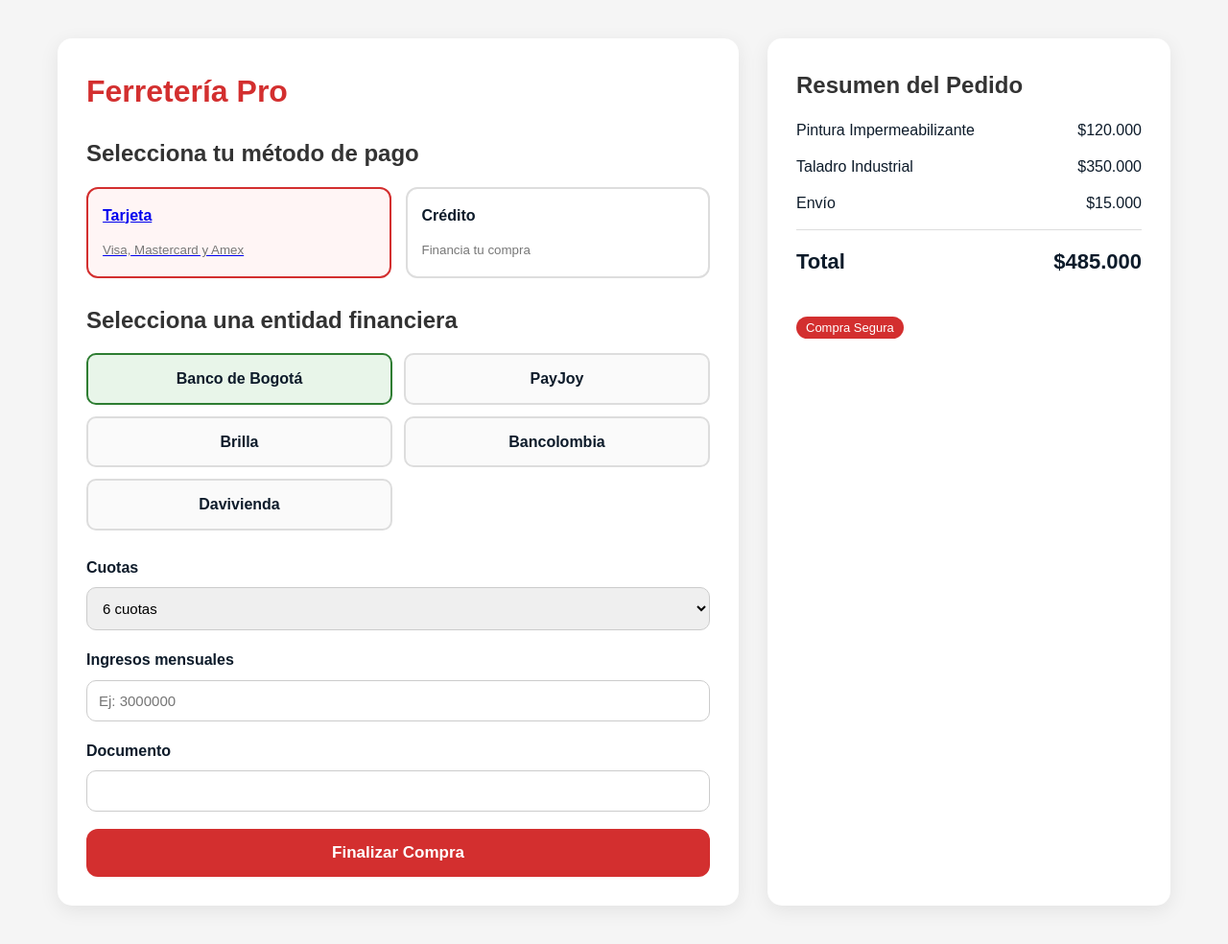
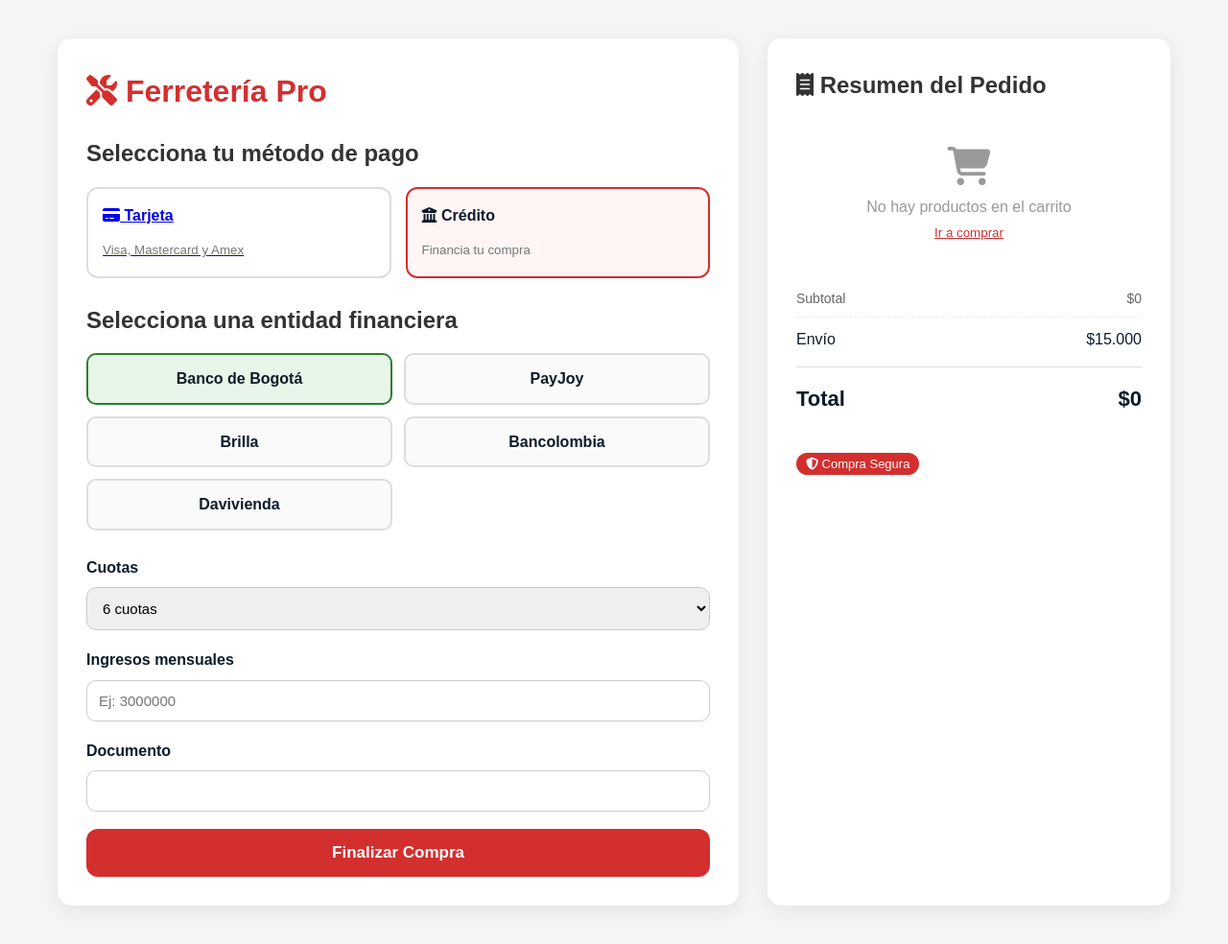
Before and after one commit to curvelo46/ferreteria-pro, a Flask app: page /creditos in a window 1280 px wide. Shown: the whole page at 96% size. Run offline with Flask 3, Linux system fonts and the light colour scheme.

Commit message:
Update Creditos.html

```diff
--- a/templates/blogs/Creditos.html
+++ b/templates/blogs/Creditos.html
@@ -3,9 +3,9 @@
 <head>
 <meta charset="UTF-8">
 <meta name="viewport" content="width=device-width, initial-scale=1.0">
-<title>Simulador de Compra - Ferretería Pro</title>
+<title>Simulador de Crédito - Ferretería Pro</title>
    <link rel="stylesheet" href="/static/css/errores_comunes.css">
-    <link rel="stylesheet" href="/static/css/blog.css
+    <link rel="stylesheet" href="/static/css/blog.css">
 <link rel="stylesheet" href="https://cdnjs.cloudflare.com/ajax/libs/font-awesome/6.5.1/css/all.min.css"/>
 
 <style>
@@ -94,8 +94,6 @@ select:focus{
     transition:.3s;
 }
 
-
-
 .metodo.active{
     border-color:#d32f2f;
     background:#fff5f5;
@@ -168,6 +166,28 @@ select:focus{
     display:flex;
     justify-content:space-between;
     margin-bottom:12px;
+    align-items:center;
+}
+
+.resumen-item .producto-info{
+    display:flex;
+    flex-direction:column;
+    gap:2px;
+}
+
+.resumen-item .producto-nombre{
+    font-weight:600;
+    color:#333;
+}
+
+.resumen-item .producto-cantidad{
+    font-size:12px;
+    color:#777;
+}
+
+.resumen-item .producto-precio{
+    font-weight:700;
+    color:#d32f2f;
 }
 
 .total{
@@ -210,6 +230,50 @@ small{
     color:#777;
 }
 
+/* Estilos para productos dinámicos */
+.resumen-productos{
+    max-height:300px;
+    overflow-y:auto;
+    margin-bottom:15px;
+}
+
+.resumen-productos::-webkit-scrollbar{
+    width:4px;
+}
+
+.resumen-productos::-webkit-scrollbar-thumb{
+    background:#ddd;
+    border-radius:4px;
+}
+
+.resumen-vacio{
+    text-align:center;
+    padding:30px 20px;
+    color:#999;
+}
+
+.resumen-vacio i{
+    font-size:40px;
+    margin-bottom:10px;
+    display:block;
+}
+
+.envio-row{
+    display:flex;
+    justify-content:space-between;
+    margin-bottom:12px;
+    padding-top:10px;
+    border-top:1px dashed #eee;
+}
+
+.subtotal-row{
+    display:flex;
+    justify-content:space-between;
+    margin-bottom:8px;
+    font-size:14px;
+    color:#666;
+}
+
 @media(max-width:900px){
 
     .container{
@@ -227,6 +291,7 @@ small{
 }
 
 </style>
+<base target="_blank">
 </head>
 <body>
 
@@ -241,29 +306,22 @@ small{
 
         <div class="metodos-pago">
 
-
-             <a  id="pagoTarjeta" href="/creditos">
-                 <div class="metodo active" onclick="seleccionarMetodo('tarjeta', this)">
-                <h3><i class="fa-solid fa-credit-card"></i> Tarjeta</h3>
-                <small>Visa, Mastercard y Amex</small>
-            </div>
+             <a id="linkTarjeta" href="/checkout">
+                 <div class="metodo" onclick="seleccionarMetodo('tarjeta', this)">
+                    <h3><i class="fa-solid fa-credit-card"></i> Tarjeta</h3>
+                    <small>Visa, Mastercard y Amex</small>
+                </div>
              </a>
 
-
-            <div class="metodo" onclick="seleccionarMetodo('credito', this)">
+            <div class="metodo active" onclick="seleccionarMetodo('credito', this)">
                 <h3><i class="fa-solid fa-building-columns"></i> Crédito</h3>
                 <small>Financia tu compra</small>
             </div>
 
         </div>
 
-
-
-
-
-
         <!-- CRÉDITO -->
-        <div id="creditoBox" >
+        <div id="creditoBox">
 
             <h2>Selecciona una entidad financiera</h2>
 
@@ -328,31 +386,34 @@ small{
     <!-- RESUMEN -->
     <div class="resumen">
 
-        <h2>Resumen del Pedido</h2>
+        <h2><i class="fa-solid fa-receipt"></i> Resumen del Pedido</h2>
 
-        <div class="resumen-item">
-            <span>Pintura Impermeabilizante</span>
-            <span>$120.000</span>
+        <!-- Productos dinámicos -->
+        <div class="resumen-productos" id="resumenProductos">
+            <!-- Se llena con JS desde localStorage -->
         </div>
 
-        <div class="resumen-item">
-            <span>Taladro Industrial</span>
-            <span>$350.000</span>
+        <!-- Subtotal -->
+        <div class="subtotal-row">
+            <span>Subtotal</span>
+            <span id="subtotalCompra">$0</span>
         </div>
 
-        <div class="resumen-item">
+        <!-- Envío -->
+        <div class="envio-row">
             <span>Envío</span>
-            <span>$15.000</span>
+            <span id="envioCompra">$15.000</span>
         </div>
 
+        <!-- Total -->
         <div class="resumen-item total">
             <span>Total</span>
-            <span id="totalCompra">$485.000</span>
+            <span id="totalCompra">$0</span>
         </div>
 
         <br>
 
-        <span class="badge">Compra Segura</span>
+        <span class="badge"><i class="fa-solid fa-shield-halved"></i> Compra Segura</span>
 
     </div>
 
@@ -360,14 +421,101 @@ small{
 
 <script>
 
-let metodoPago = "tarjeta";
+let metodoPago = "credito";
 
 let entidadSeleccionada = {
     nombre: "Banco de Bogotá",
     interes: 1.9
 };
 
-const totalCompra = 485000;
+// ================================
+// CARGAR PRODUCTOS DEL CARRITO
+// ================================
+
+function cargarProductosCarrito(){
+    // Intentar obtener del localStorage (formato usado por cart-storage.js)
+    let carrito = [];
+
+    try {
+        // Intentar diferentes claves comunes
+        const datos = localStorage.getItem('ferreteria_cart') ||
+                      localStorage.getItem('cart') ||
+                      localStorage.getItem('carrito');
+
+        if (datos) {
+            carrito = JSON.parse(datos);
+        }
+    } catch(e) {
+        console.log('No se pudo leer el carrito del localStorage');
+    }
+
+    // Si no hay datos en localStorage, usar datos de ejemplo o URL params
+    if (!carrito || carrito.length === 0) {
+        // Intentar leer de URL params (si se pasan desde el checkout)
+        const params = new URLSearchParams(window.location.search);
+        const productosParam = params.get('productos');
+        if (productosParam) {
+            try {
+                carrito = JSON.parse(decodeURIComponent(productosParam));
+            } catch(e) {}
+        }
+    }
+
+    // Si aún no hay productos, mostrar mensaje vacío
+    const contenedor = document.getElementById('resumenProductos');
+
+    if (!carrito || carrito.length === 0) {
+        contenedor.innerHTML = `
+            <div class="resumen-vacio">
+                <i class="fa-solid fa-cart-shopping"></i>
+                <p>No hay productos en el carrito</p>
+                <small><a href="/" style="color:#d32f2f;">Ir a comprar</a></small>
+            </div>
+        `;
+        document.getElementById('subtotalCompra').textContent = '$0';
+        document.getElementById('totalCompra').textContent = '$0';
+        return;
+    }
+
+    // Renderizar productos
+    let html = '';
+    let subtotal = 0;
+
+    carrito.forEach(item => {
+        const nombre = item.nombre || item.name || item.producto || 'Producto';
+        const cantidad = item.cantidad || item.quantity || item.qty || 1;
+        const precio = parseFloat(item.precio || item.price || item.valor || 0);
+        const totalItem = precio * cantidad;
+
+        subtotal += totalItem;
+
+        html += `
+            <div class="resumen-item">
+                <div class="producto-info">
+                    <span class="producto-nombre">${nombre}</span>
+                    <span class="producto-cantidad">Cant: ${cantidad} x $${precio.toLocaleString('es-CO')}</span>
+                </div>
+                <span class="producto-precio">$${totalItem.toLocaleString('es-CO')}</span>
+            </div>
+        `;
+    });
+
+    contenedor.innerHTML = html;
+
+    // Calcular totales
+    const envio = 15000;
+    const total = subtotal + envio;
+
+    document.getElementById('subtotalCompra').textContent = '$' + subtotal.toLocaleString('es-CO');
+    document.getElementById('totalCompra').textContent = '$' + total.toLocaleString('es-CO');
+
+    // Guardar para uso en cálculos de crédito
+    window.subtotalCarrito = subtotal;
+    window.totalCarrito = total;
+
+    // Recalcular crédito si hay cambio
+    calcularCredito();
+}
 
 // ================================
 // CAMBIO DE MÉTODO
@@ -384,63 +532,13 @@ function seleccionarMetodo(tipo, elemento){
     elemento.classList.add('active');
 
     if(tipo === 'tarjeta'){
-        document.getElementById('pagoTarjeta').style.display = 'block';
         document.getElementById('creditoBox').style.display = 'none';
         document.getElementById('boton').style.display = 'none';
     }else{
         document.getElementById('creditoBox').style.display = 'block';
-
-       document.getElementById('boton').style.display = 'block';
-
+        document.getElementById('boton').style.display = 'block';
     }
-
-
 }
-
-// ================================
-// PREVIEW TARJETA
-// ================================
-
-const inputNumero = document.getElementById('numeroTarjeta');
-const inputNombre = document.getElementById('nombre');
-const inputFecha = document.getElementById('fecha');
-
-inputNumero.addEventListener('input', ()=>{
-
-    let valor = inputNumero.value
-        .replace(/\D/g,'')
-        .replace(/(.{4})/g,'$1 ')
-        .trim();
-
-    inputNumero.value = valor;
-
-    document.getElementById('previewNumero').innerText =
-        valor || '**** **** **** ****';
-
-});
-
-inputNombre.addEventListener('input', ()=>{
-
-    document.getElementById('previewNombre').innerText =
-        inputNombre.value.toUpperCase() || 'NOMBRE TITULAR';
-
-});
-
-inputFecha.addEventListener('input', ()=>{
-
-    let valor = inputFecha.value
-        .replace(/\D/g,'');
-
-    if(valor.length >= 2){
-        valor = valor.substring(0,2) + '/' + valor.substring(2,4);
-    }
-
-    inputFecha.value = valor;
-
-    document.getElementById('previewFecha').innerText =
-        valor || 'MM/AA';
-
-});
 
 // ================================
 // ENTIDADES
@@ -460,7 +558,6 @@ function seleccionarEntidad(elemento, nombre, interes){
     };
 
     calcularCredito();
-
 }
 
 // ================================
@@ -470,17 +567,22 @@ function seleccionarEntidad(elemento, nombre, interes){
 function calcularCredito(){
 
     let cuotas = parseInt(document.getElementById('cuotas').value);
-
     let interes = entidadSeleccionada.interes;
 
+    // Usar el total real del carrito
+    let base = window.totalCarrito || 485000;
+
     let totalConInteres =
-        totalCompra + (totalCompra * interes / 100 * cuotas);
+        base + (base * interes / 100 * cuotas);
 
     let cuotaMensual = totalConInteres / cuotas;
 
-    document.getElementById('totalCompra').innerText =
+    document.getElementById('totalCompra').textContent =
         '$' + totalConInteres.toLocaleString('es-CO');
 
+    // Guardar para uso posterior
+    window.totalConInteres = totalConInteres;
+    window.cuotaMensual = cuotaMensual;
 }
 
 // ================================
@@ -751,8 +853,10 @@ function calcularCuotaMensual(){
     let interes =
         entidadSeleccionada.interes;
 
+    let base = window.totalCarrito || 485000;
+
     let totalConInteres =
-        totalCompra + (totalCompra * interes / 100 * cuotas);
+        base + (base * interes / 100 * cuotas);
 
     return Math.round(totalConInteres / cuotas);
 
@@ -807,6 +911,18 @@ function ocultarMensajes(){
 
 }
 
+// ================================
+// INICIALIZACIÓN
+// ================================
+
+document.addEventListener('DOMContentLoaded', function(){
+    cargarProductosCarrito();
+
+    // Por defecto mostrar crédito activo
+    document.getElementById('creditoBox').style.display = 'block';
+    document.getElementById('boton').style.display = 'block';
+});
+
 </script>
 
 </body>
```
